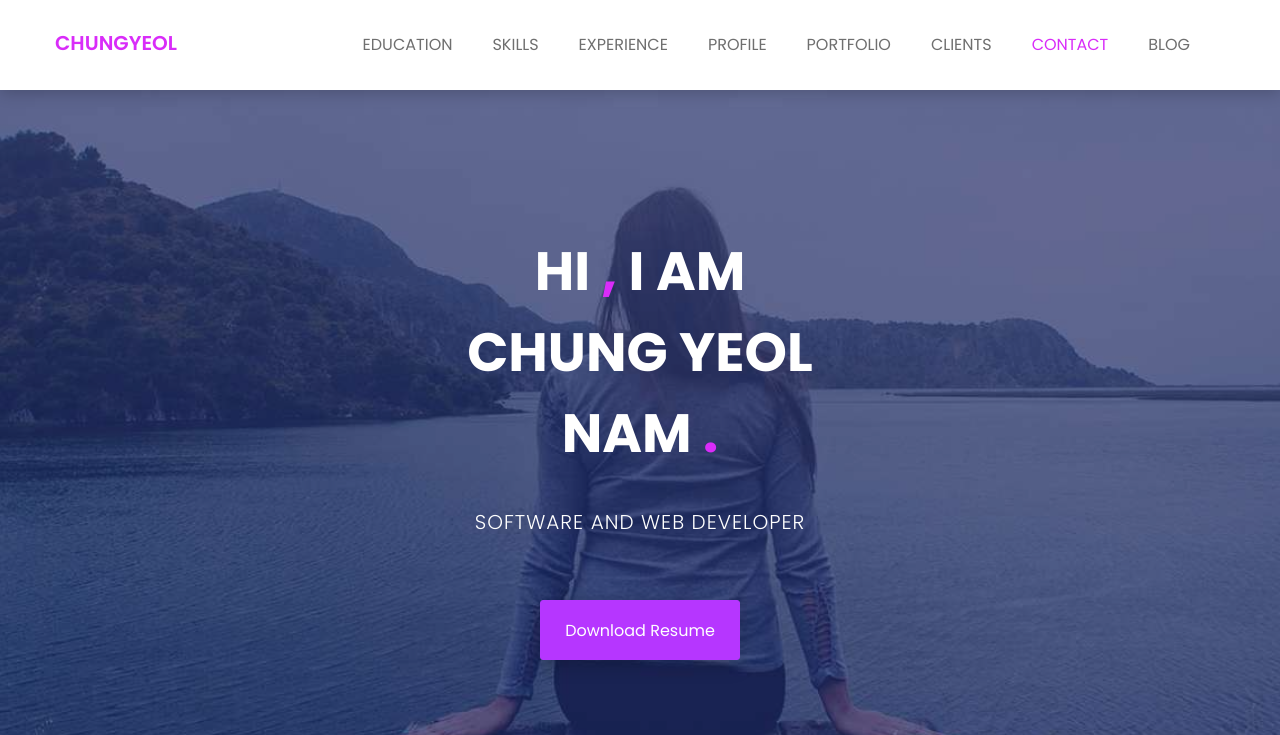
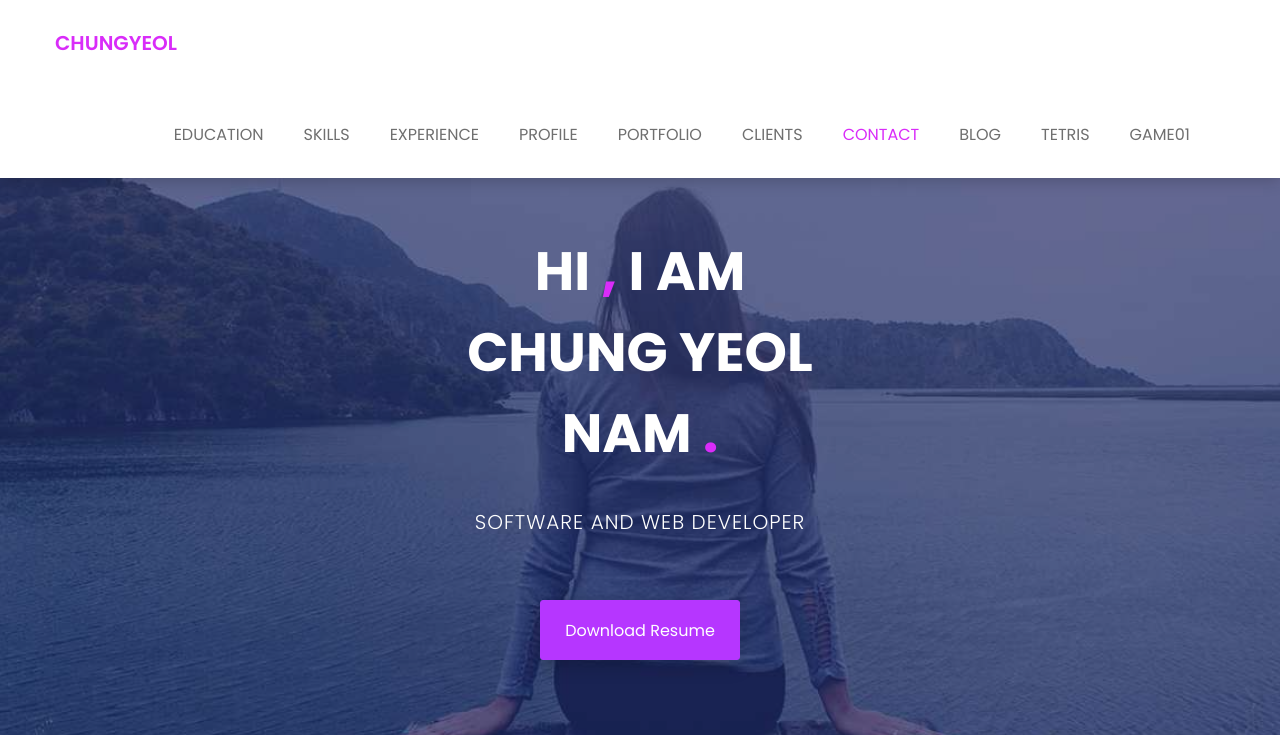
Before and after one commit to ncy7697/zoo, a plain HTML site: page index.html in a window 1280 px wide. Shown: the top 735 px of the page. Drawn offline with nearby package versions, Linux system fonts and the light colour scheme.

Commit message:
Add files via upload

```diff
--- a/index.html
+++ b/index.html
@@ -86,6 +86,8 @@
 			                    <li class="smooth-menu"><a href="#clients">clients</a></li>
 			                    <li class="smooth-menu"><a href="#contact">contact</a></li>
 								<li class="smooth-menu" onclick="location.href='./html/home.html'"><a href="">blog</a></li>
+								<li class="smooth-menu" onclick="location.href='./tetris.html'"><a href="">tetris</a></li>
+								<li class="smooth-menu" onclick="location.href='./quz.html'"><a href="">Game01</a></li>
 			                </ul><!--/.nav -->
 			            </div><!-- /.navbar-collapse -->
 			        </div><!--/.container-->
```
